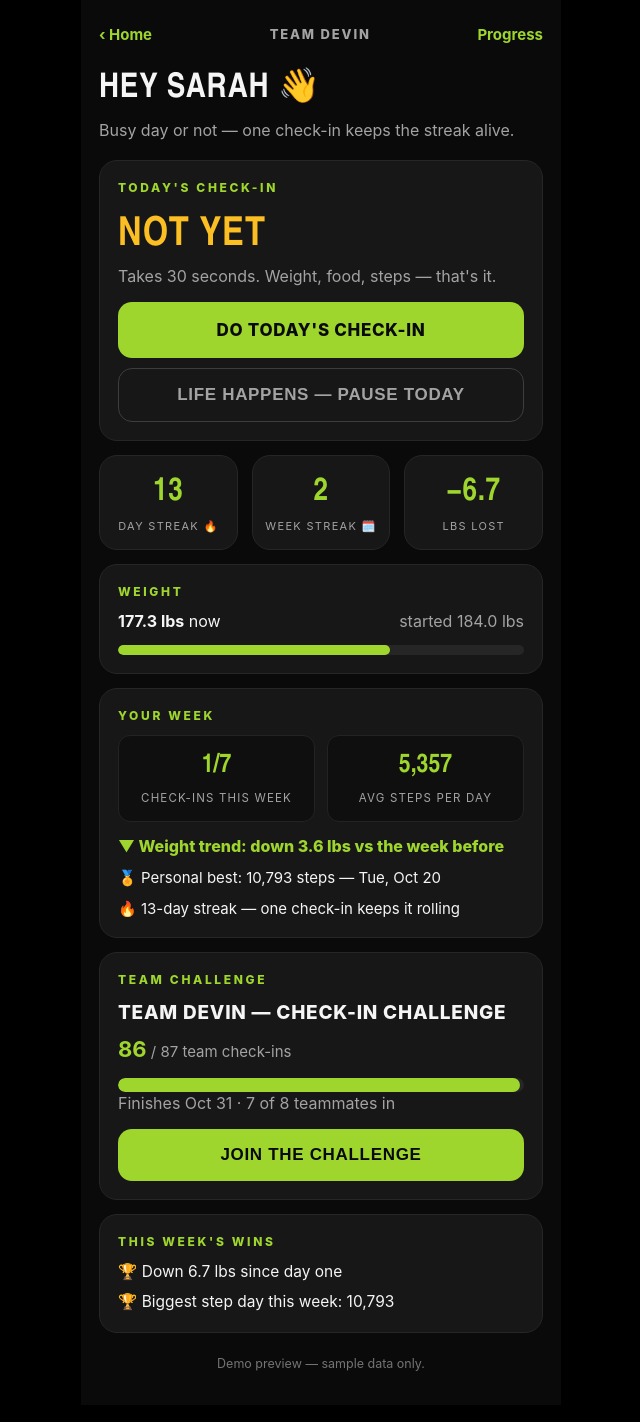
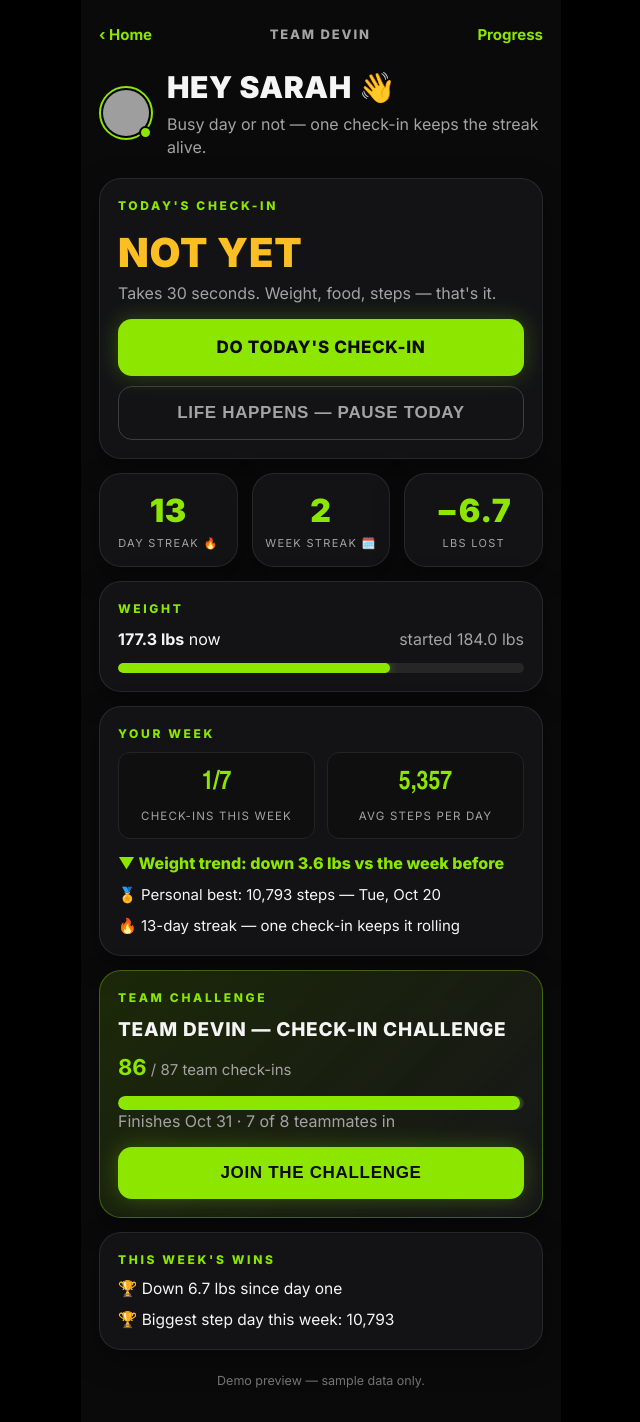
Before and after one commit to curtisrobitaille-sys/devin-demo, a Flask app: page /client in a window 1280 px wide. Shown: the whole page, without its empty margins (319-959 px from the left). Before the commit the page ends 1371 px from the top, so only its background shows below. Run offline with Flask 3, Linux system fonts and the light colour scheme; data comes from the database, SQL or seed files in the repository; data that the repository does not hold is empty; grey boxes are pictures that could not be loaded.

Commit message:
A little of the concept's look: brighter 360 green (#8CE600), glass cards, glowing buttons, Inter font, and Sarah's profile picture on the client home

```diff
--- a/static/style.css
+++ b/static/style.css
@@ -1,6 +1,6 @@
 :root {
-  --lime: #9fd62e;
-  --lime-dark: #7fb31c;
+  --lime: #8CE600;
+  --lime-dark: #6fb500;
   --bg: #0a0a0a;
   --card: #171717;
   --card-edge: #262626;
@@ -12,7 +12,7 @@ html { -webkit-text-size-adjust: 100%; }
 body {
   background: #000;
   color: var(--text);
-  font-family: -apple-system, BlinkMacSystemFont, "Segoe UI", Roboto, Helvetica, Arial, sans-serif;
+  font-family: "Inter", -apple-system, BlinkMacSystemFont, "Segoe UI", Roboto, sans-serif;
   line-height: 1.45;
 }
 .phone {
@@ -25,7 +25,7 @@ body {
   flex-direction: column;
 }
 h1, h2, .hero-name, .door-title, .big-status, .stat-num {
-  font-family: "Arial Narrow", "Helvetica Neue Condensed Bold", -apple-system, sans-serif;
+  font-family: "Inter", -apple-system, sans-serif;
   text-transform: uppercase;
   letter-spacing: .02em;
 }
@@ -47,7 +47,7 @@ main.stack { flex: 1; }
 }
 .door-title { display: block; font-size: 24px; font-weight: 800; }
 .door-sub { display: block; color: var(--muted); margin-top: 4px; font-size: 14.5px; text-transform: none; letter-spacing: 0; font-family: inherit; }
-.door-lime { background: var(--lime); color: #0a0a0a; border-color: var(--lime); }
+.door-lime { background: var(--lime); color: #0a0a0a; border-color: var(--lime); box-shadow: 0 0 22px rgba(140, 230, 0, .28); }
 .door-lime .door-sub { color: #2c3d08; }
 .door:active { transform: scale(.99); }
 
@@ -59,7 +59,7 @@ main.stack { flex: 1; }
 .page-head { margin: 6px 0 18px; }
 .page-head h1 { font-size: 34px; font-weight: 900; }
 .page-head .sub { color: var(--muted); margin-top: 4px; }
-.card { background: var(--card); border: 1px solid var(--card-edge); border-radius: 18px; padding: 18px; }
+.card { background: rgba(23, 23, 26, .82); border: 1px solid rgba(255,255,255,.09); border-radius: 22px; padding: 18px; box-shadow: 0 10px 30px rgba(0,0,0,.35); }
 .card-label { color: var(--lime); font-size: 12px; font-weight: 800; text-transform: uppercase; letter-spacing: .22em; margin-bottom: 10px; }
 .flash { background: #22330a; border: 1px solid var(--lime-dark); color: #d9f99d; border-radius: 14px; padding: 13px 15px; margin-bottom: 14px; font-weight: 600; }
 .flash.warn { background: #3a1414; border-color: #7f1d1d; color: #fecaca; }
@@ -68,7 +68,7 @@ main.stack { flex: 1; }
   border-radius: 14px; padding: 16px; font-size: 17px; font-weight: 800;
   text-transform: uppercase; letter-spacing: .04em; margin-top: 14px; width: 100%;
 }
-.btn-lime { background: var(--lime); color: #0a0a0a; }
+.btn-lime { background: var(--lime); color: #0a0a0a; box-shadow: 0 0 22px rgba(140, 230, 0, .28); }
 .btn-lime:active { background: var(--lime-dark); }
 
 /* ---------- client home ---------- */
@@ -82,7 +82,7 @@ main.stack { flex: 1; }
 .stat-label { color: var(--muted); font-size: 13px; text-transform: uppercase; letter-spacing: .12em; margin-top: 2px; }
 .weight-line { display: flex; justify-content: space-between; align-items: baseline; font-size: 16px; }
 .progress-track { background: #262626; border-radius: 999px; height: 10px; margin-top: 12px; overflow: hidden; }
-.progress-fill { background: var(--lime); height: 100%; border-radius: 999px; }
+.progress-fill { background: var(--lime); height: 100%; border-radius: 999px; box-shadow: 0 0 10px rgba(140, 230, 0, .45); }
 .wins { list-style: none; display: flex; flex-direction: column; gap: 8px; font-size: 15.5px; }
 
 /* ---------- form ---------- */
@@ -115,7 +115,7 @@ main.stack { flex: 1; }
 .roster-row { display: flex; align-items: center; gap: 12px; padding: 15px 16px; }
 .roster-row:active { border-color: var(--lime-dark); }
 .dot { width: 13px; height: 13px; border-radius: 50%; flex: none; }
-.dot.on { background: var(--lime); box-shadow: 0 0 8px rgba(159, 214, 46, .8); }
+.dot.on { background: var(--lime); box-shadow: 0 0 8px rgba(140, 230, 0, .8); }
 .dot.off { background: #525252; }
 .roster-main { flex: 1; display: flex; flex-direction: column; }
 .roster-name { font-weight: 800; font-size: 17px; }
@@ -152,7 +152,7 @@ main.stack { flex: 1; }
 }
 .celebrate-check { color: #0a0a0a; font-size: 34px; font-weight: 900; line-height: 1; }
 @keyframes celeb-pop { 0% { transform: scale(.3); } 60% { transform: scale(1.15); } 100% { transform: scale(1); } }
-@keyframes celeb-ring { 0% { box-shadow: 0 0 0 0 rgba(159, 214, 46, .55); } 100% { box-shadow: 0 0 0 24px rgba(159, 214, 46, 0); } }
+@keyframes celeb-ring { 0% { box-shadow: 0 0 0 0 rgba(140, 230, 0, .55); } 100% { box-shadow: 0 0 0 24px rgba(140, 230, 0, 0); } }
 .celebrate-line { font-weight: 800; font-size: 17px; }
 .celebrate-sub { color: var(--muted); font-size: 13.5px; margin-top: 3px; }
 
@@ -227,3 +227,11 @@ main.stack { flex: 1; }
 .challenge-track { height: 14px; }
 .challenge-finished { margin-top: 8px; font-weight: 800; color: var(--lime); font-size: 16px; }
 .challenge-in { margin-top: 10px; font-weight: 700; color: var(--lime); }
+.challenge-card { background: linear-gradient(135deg, rgba(140,230,0,.14), rgba(23,23,26,.92)); border-color: rgba(140,230,0,.35); }
+
+/* ---------- profile ---------- */
+.profile-row { display: flex; align-items: center; gap: 14px; }
+.avatar-wrap { position: relative; flex: none; }
+.avatar { width: 54px; height: 54px; border-radius: 50%; object-fit: cover; border: 2px solid var(--lime); padding: 2px; background: #000; display: block; }
+.avatar-dot { position: absolute; right: 1px; bottom: 1px; width: 13px; height: 13px; border-radius: 50%; background: var(--lime); border: 2px solid #0a0a0a; }
+.profile-row .page-head-text h1 { font-size: 30px; }
--- a/templates/base.html
+++ b/templates/base.html
@@ -4,6 +4,9 @@
 <meta charset="utf-8">
 <meta name="viewport" content="width=device-width, initial-scale=1">
 <title>{% block title %}Devin Sherrington — Fat Loss Coach{% endblock %}</title>
+<link rel="preconnect" href="https://fonts.googleapis.com">
+<link rel="preconnect" href="https://fonts.gstatic.com" crossorigin>
+<link href="https://fonts.googleapis.com/css2?family=Inter:wght@400;600;700;800;900&display=swap" rel="stylesheet">
 <link rel="stylesheet" href="{{ url_for('static', filename='style.css') }}">
 </head>
 <body>
--- a/templates/client_home.html
+++ b/templates/client_home.html
@@ -7,9 +7,15 @@
   <a href="{{ url_for('client_progress') }}" class="topbar-link">Progress</a>
 </nav>
 
-<header class="page-head">
-  <h1>Hey Sarah 👋</h1>
-  <p class="sub">Busy day or not — one check-in keeps the streak alive.</p>
+<header class="page-head profile-row">
+  <div class="avatar-wrap">
+    <img class="avatar" src="https://images.unsplash.com/photo-1438761681033-6461ffad8d80?w=120&h=120&fit=crop" alt="Sarah M." onerror="this.style.display='none'">
+    <span class="avatar-dot"></span>
+  </div>
+  <div class="page-head-text">
+    <h1>Hey Sarah 👋</h1>
+    <p class="sub">Busy day or not — one check-in keeps the streak alive.</p>
+  </div>
 </header>
 
 {% with messages = get_flashed_messages() %}
```
